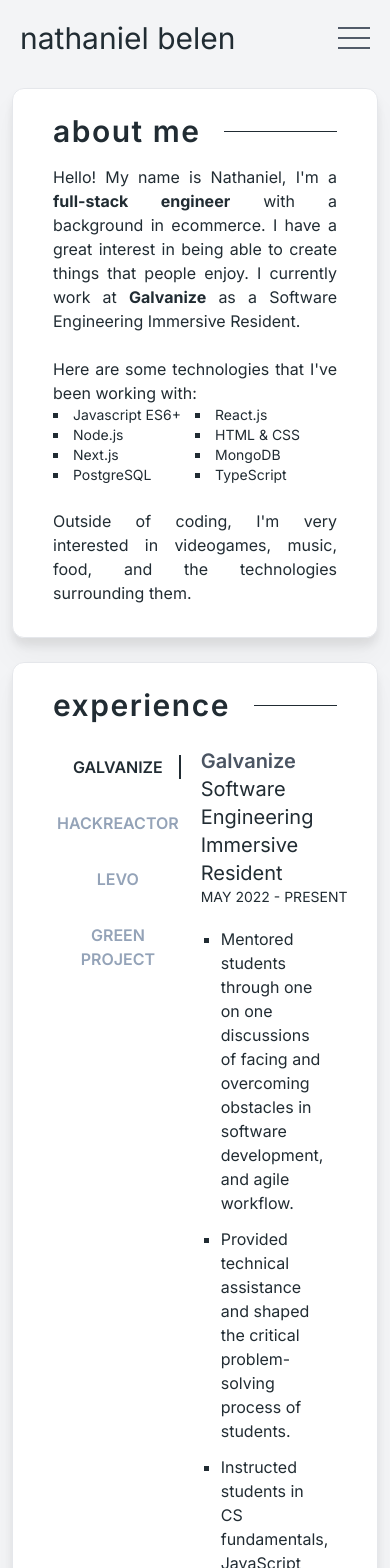
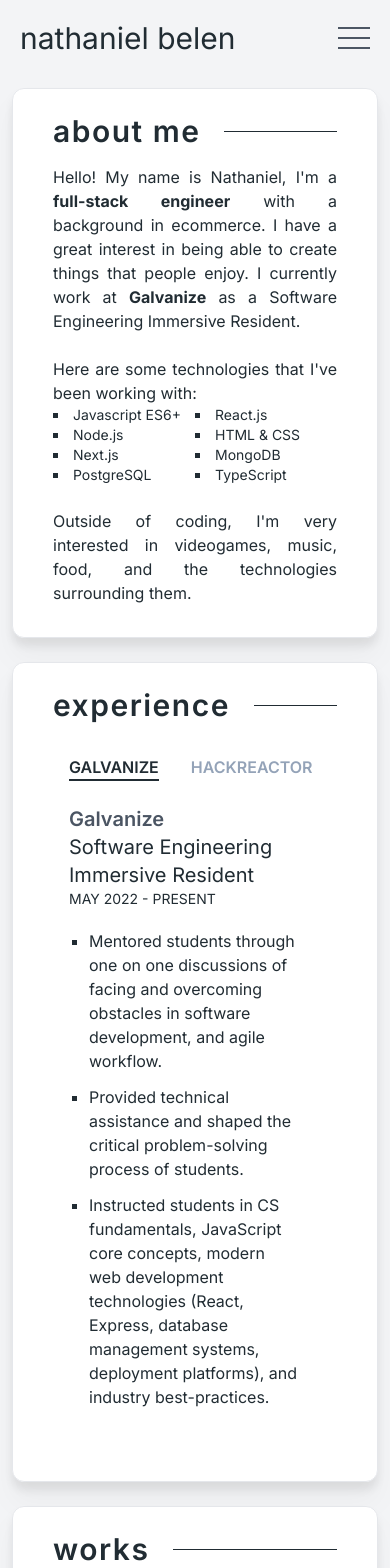
Before and after one commit to nathanielbelen/next-portfolio, a Next.js app: page / in a window 390 px wide. Shown: the top 1568 px of the page. Built offline with nearby package versions, Linux system fonts and the light colour scheme.

Commit message:
made experiences component responsive

```diff
--- a/components/experiences.js
+++ b/components/experiences.js
@@ -36,26 +36,26 @@ let jobs = [
 export default function Experiences() {
   const [expIndex, setExpIndex] = useState(0);
   return (
-    <div className='min-h-[27rem] flex'>
-      <ul className='basis-1/4 flex-none flex flex-col'>
+    <div className='min-h-[27rem] flex flex-col md:flex-row'>
+      <ul className='basis-1/4 flex-none flex overflow-scroll md:overflow-visible md:flex-col'>
         {jobs.map((job, index) => (
           <li
             index={index}
-            className={`flex px-1 py-4 font-semibold ${
+            className={`flex flex-col md:flex-row px-4 py-4 md:px-1 font-semibold ${
               index === expIndex ? null : 'text-slate-400'
             }`}
             key={index}
           >
-            <button onClick={() => { setExpIndex(Number(index)); }} className='uppercase grow'>
+            <button onClick={() => { setExpIndex(Number(index)); }} className='uppercase grow whitespace-nowrap'>
               {job.name}
             </button>
             {index === expIndex ? (
               <motion.div
-                className='bg-[#212c33] w-[2px] sideline'
+                className='bg-[#212c33] h-[2px] w-full md:w-[2px] md:h-full sideline'
                 layoutId='sideline'
               ></motion.div>
             ) : <div
-                className='w-[2px] sideline'
+                className='h-[2px] w-full md:w-[2px] md:h-full sideline'
               ></div>}
           </li>
         ))}
```
